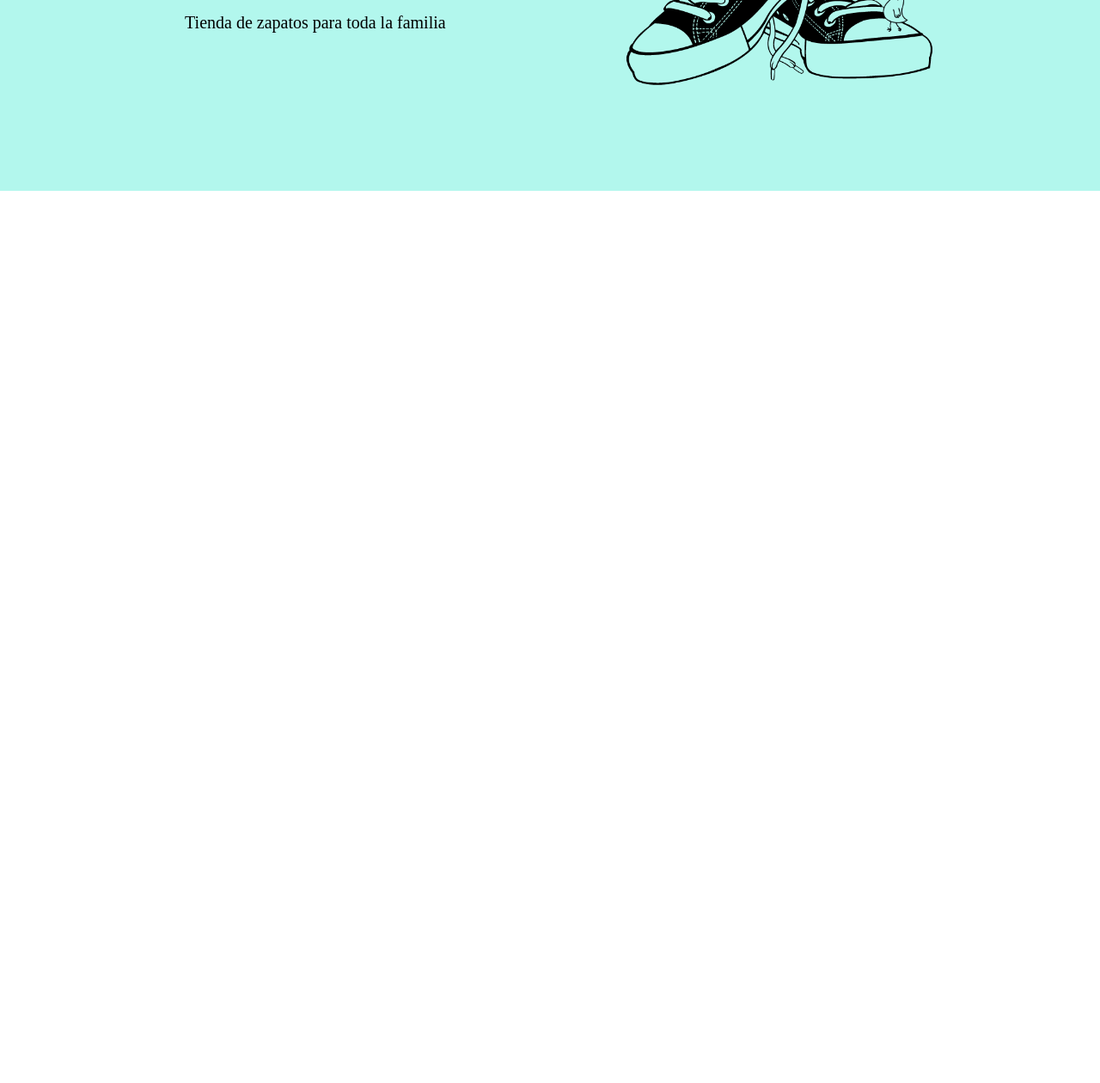
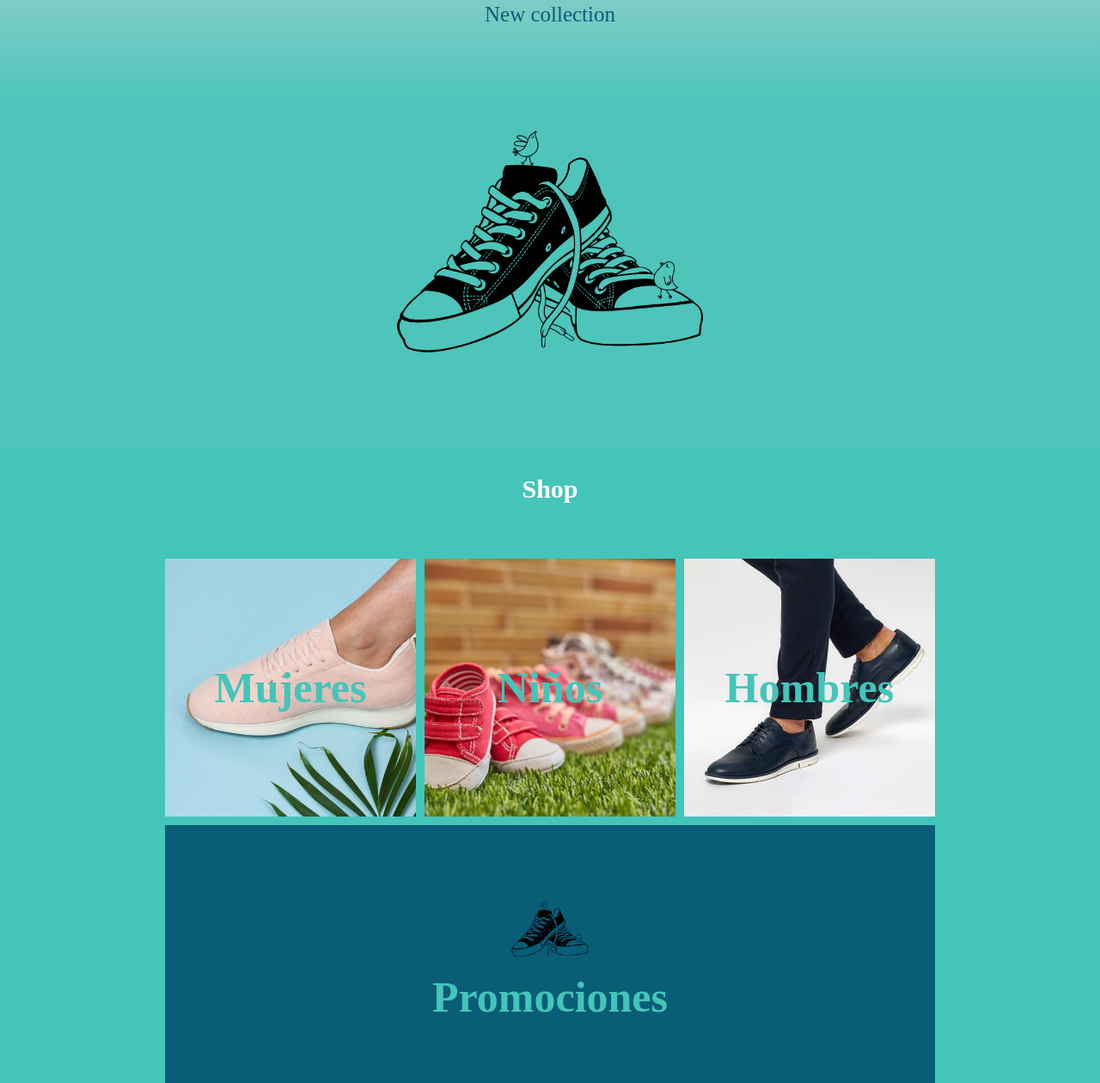
Before and after one commit to giselleguillon/tiendadezapatos, a plain HTML site: page index.html in a window 1280 px wide. Shown: the part 358-1618 px from the top of the page at 86% size. Before the commit the page ends 800 px from the top, so only its background shows below. Drawn offline with Linux system fonts and the light colour scheme.

Commit message:
productos

```diff
--- a/index.html
+++ b/index.html
@@ -15,10 +15,10 @@
             </div>
             <div class="lista">
                 <ul>
-                    <li class="lista__items"><a href="index.html"></a>inicio</li>
-                    <li class="lista__items"><a href="#productos"></a>productos</li>
-                    <li class="lista__items"><a href="#sobrenosotros"></a> Sobre nosotros</li>
-                    <li class="lista__items"><a href="#contacto"></a> Contacto</li>
+                    <li class="lista__items"><a href="index.html">Inicio</a></li>
+                    <li class="lista__items"><a href="#productos">Productos</a></li>
+                    <li class="lista__items"><a href="#sobrenosotros">Sobre nosotros</a></li>
+                    <li class="lista__items"><a href="#contacto">Contacto</a></li>
                 </ul>
             </div>
         </nav>
@@ -29,13 +29,29 @@
                <div class="container__titulo">
                 <h1>Zapateria Euforia</h1>
                 <p>Tienda de zapatos para toda la familia</p>
-               </div>
+                <a href="coleccion">New collection</a>
                <div class="portada">
                 <img src="./imagenes/portada.png" alt="zapatilla">
                </div>
 
             </div>
         </section>
+
+
+        <section id="productos">
+            <h2>Shop</h2>
+            <div class="container__productos">
+                <div class="productos__mujer"><a href=""><h3>Mujeres</h3></a></div>
+                <div class="productos__niños"><a href=""><h3>Niños</h3></a></div>
+                <div class="productos__hombres"><a href=""><h3>Hombres</h3></a></div>
+                <div class="productos__promociones">
+                    <img src="./imagenes/portada.png" alt="">
+                    <a href=""><h3>Promociones</h3></a>
+
+                </div>
+            </div>
+
+        </section>
     </main>
     <footer></footer>
 
--- a/style.css
+++ b/style.css
@@ -12,7 +12,13 @@
     --verde: rgb(70,125,77);
     --aqua:rgb(67, 197, 186);
     --gris:#d7d7d7;
+    --azulado:rgb(9, 93, 119);
 
+}
+
+
+body{
+    background-color: var(--aqua);
 }
 
 /* header */
@@ -50,12 +56,13 @@
 
     .container{
         width: 100%;
-        height: 500px;
+        height: 800px;
         display: flex;
+        flex-wrap: wrap;
         justify-content: space-around;
         align-items: center;
         padding: 100px;
-        background: linear-gradient(0deg, rgba(178,247,237,1) 50%, rgba(213,217,217,1) 92%);
+        background: linear-gradient(0deg, rgb(77,197,186) 50%, rgba(213,217,217,1) 92%);
 
     }
 
@@ -63,9 +70,11 @@
     .container__titulo{
 
         display: flex;
+        flex-wrap: wrap;
         flex-direction: column;
         gap: 50px;
         align-items: center;
+        text-align: center;
 
     }
 
@@ -77,7 +86,134 @@
         font-size: 20px;
     }
 
+    .container__titulo a{
+        text-decoration: none;
+        color: var(--azulado);
+        font-size: 25px;
+
+
+    }
+
+    .container__titulo a:hover{
+        color: var(--gris) ;
+    }
+
     .portada img{
         width: 400px;
         height: 400px;
     }
+
+
+    /* productos */
+
+
+
+     h2{
+        display: flex;
+        justify-content: center;
+        font-size: 30px;
+        color: white;
+        margin-top: 30px;
+     }
+
+    .container__productos{
+        width: 100%;
+        height: 600px;
+        display: grid;
+        grid-template-columns: repeat(3, 1fr);
+        grid-template-rows: 300px;
+        padding: 5% 15%;
+        gap: 10px;
+
+
+    }
+
+
+    .productos__mujer{
+        background-image: url(./imagenes/zapatosmujer.jpg);
+        background-repeat: no-repeat;
+        background-position:initial;
+        background-size: cover;
+        width: 100%;
+        height:100%;
+        grid-column-start:1 ;
+        grid-column-end:2 ;
+        display: flex;
+        justify-content: center;
+        align-items: center;
+    }
+
+    .productos__niños{
+        background-image: url(./imagenes/zapatosniños.png);
+        background-repeat: no-repeat;
+        background-position:center;
+        background-size: cover;
+        width: 100%;
+        height:100%;
+        grid-column-start: 2 ;
+        grid-column-end:3 ;
+        display: flex;
+        justify-content: center;
+        align-items: center;
+
+    }
+
+    .productos__hombres{
+        background-image: url(./imagenes/zapatoshombres.png);
+        background-repeat: no-repeat;
+        background-position:center;
+        background-size: cover;
+        width: 100%;
+        height:100%;
+        grid-column-start: 3 ;
+        grid-column-end:4 ;
+        display: flex;
+        justify-content: center;
+        align-items: center;
+
+
+    }
+
+
+    .productos__promociones{
+        grid-column-start: 1 ;
+        grid-column-end:4 ;
+
+    }
+
+
+   .productos__mujer img{
+    width: 100%;
+    height: 300px;
+   }
+
+   .productos__hombres img{
+    width: 100%;
+    height: 300px;
+   }
+
+   .productos__niños img{
+    width: 100%;
+    height: 300px;
+   }
+
+
+   .productos__promociones{
+    width: 100%;
+    height: 300px;
+    background-color: var(--azulado);
+    display: flex;
+    justify-content: center;
+    align-items: center;
+    flex-direction: column;
+   }
+
+   .productos__promociones img{
+    width: 100px;
+    height: 100px;
+}
+
+ h3{
+    font-size: 50px;
+    color: var(--aqua);
+}
```
Also changed, not shown: imagenes/zapatoshombres.png (added), imagenes/zapatosmujer.jpg (added), imagenes/zapatosniños.png (added).
